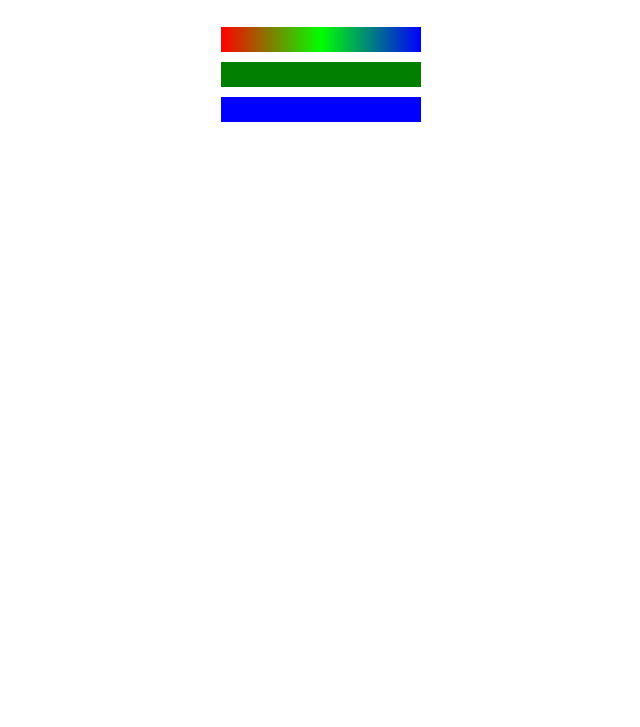
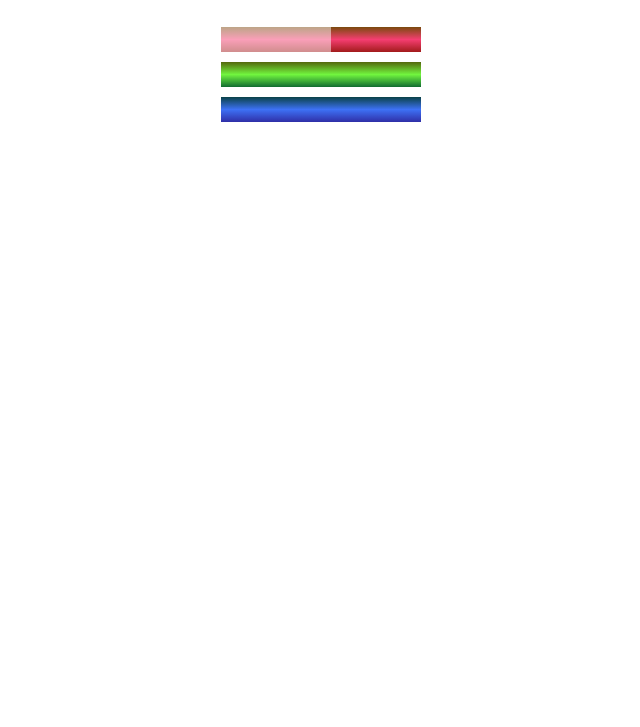
Before and after one commit to Yinkusadel/03-fcc-csscolormarkers, a website: page index.html in a window 1280 px wide. Shown: the part 73-800 px from the top of the page, without its empty margins (319-959 px from the left). Drawn offline with Linux system fonts and the light colour scheme.

Commit message:
add complete solution to csscolormarkers

```diff
--- a/index.html
+++ b/index.html
@@ -10,6 +10,7 @@
     <h1>CSS Color Markers</h1>
     <div class="container">
       <div class="marker red">
+        <div class="sleeve"></div>
       </div>
       <div class="marker green">
       </div>
--- a/styles.css
+++ b/styles.css
@@ -9,19 +9,26 @@ h1 {
   }
 
   .red {
-    background: linear-gradient(90deg, rgb(255, 0, 0), rgb(0, 255, 0), rgb(0, 0, 255));
+    background:linear-gradient(rgb(122, 74, 14), rgb(245, 62, 113), rgb(162, 27, 27));
   }
 
 
   .green {
-    background-color: #007f00;
+    background:linear-gradient(#55680D, #71F53E, #116C31)
   }
 
   .blue {
-    background-color: hsl(240, 100%, 50%);
+    background: linear-gradient(hsl(186, 76%, 16%), hsl(223, 90%, 60%), hsl(240, 56%, 42%))
   }
 
   .container {
     background-color:rgb(255, 255, 255);
     padding:10px 0;
   }
+
+  .sleeve{
+    width:110px;
+    height:25px;
+    background-color:white;
+    opacity:0.5;
+  }
```
